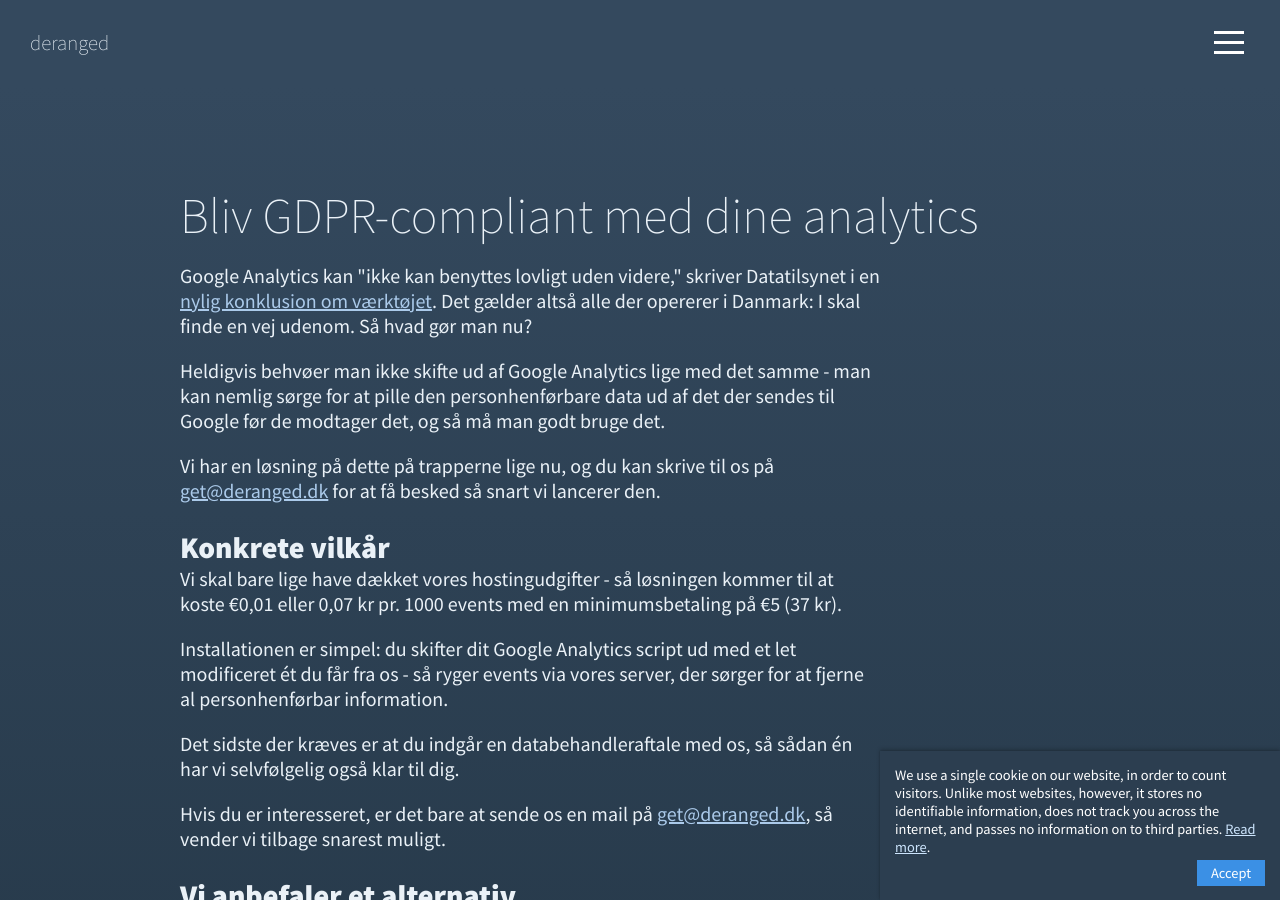
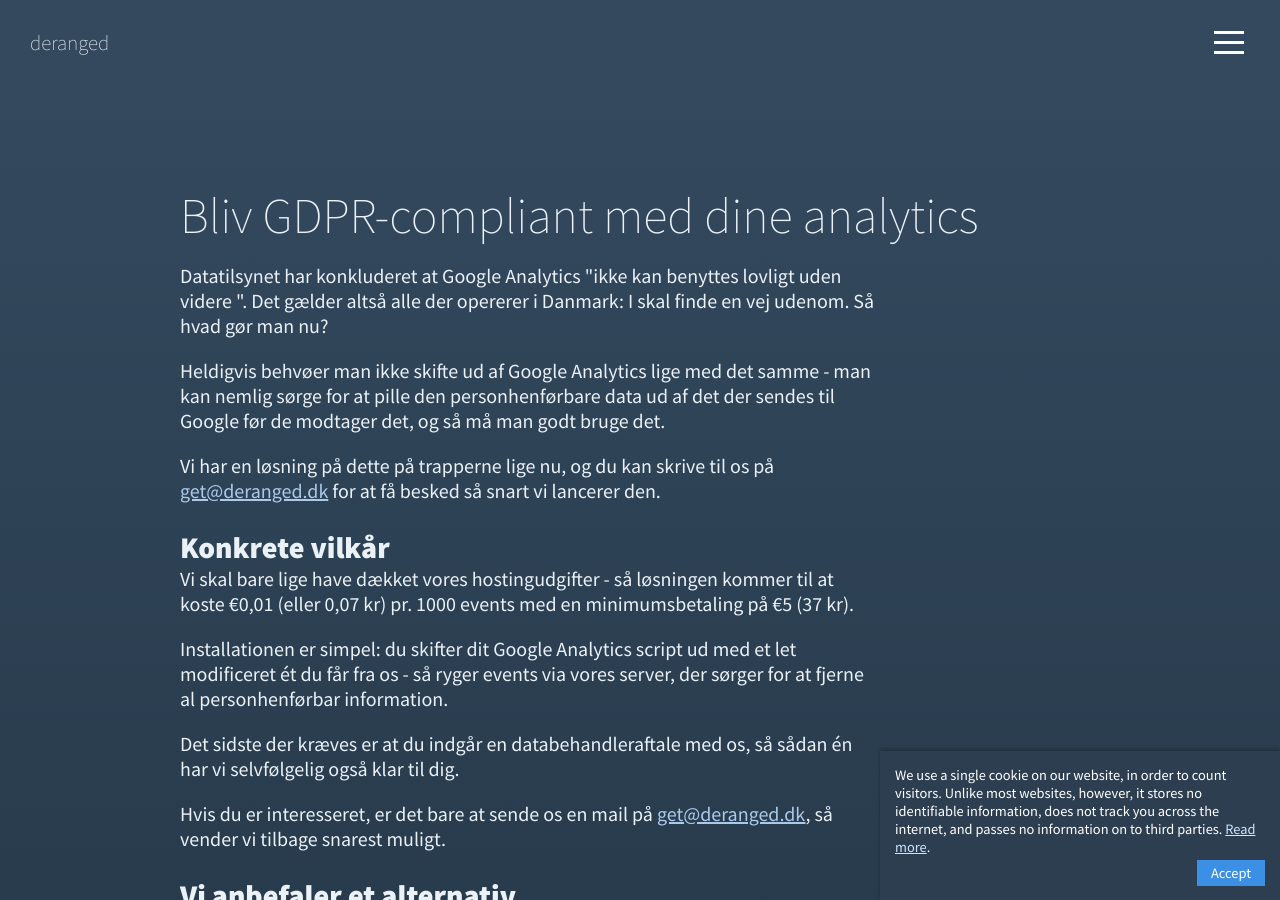
Before and after one commit to derangeddk/deranged.dk, a Jekyll site: the page built from fix-google-analytics/index.html, in a window 1280 px wide and 900 px high. Built offline with Jekyll 4.4.1, drawn with Linux system fonts in a browser that asks for light colours.

Commit message:
Language fixes and notes

```diff
--- a/fix-google-analytics/index.html
+++ b/fix-google-analytics/index.html
@@ -52,7 +52,7 @@
 <main>
     <h1>Bliv GDPR-compliant med dine analytics</h1>
     <p>
-        Google Analytics kan "ikke kan benyttes lovligt uden videre," skriver Datatilsynet i en <a href="https://www.datatilsynet.dk/presse-og-nyheder/nyhedsarkiv/2022/sep/brug-af-google-analytics-til-webstatistik" target="_blank" rel="noopener">nylig konklusion om værktøjet</a>. Det gælder altså alle der opererer i Danmark: I skal finde en vej udenom. Så hvad gør man nu?
+        <a href="https://www.datatilsynet.dk/presse-og-nyheder/nyhedsarkiv/2022/sep/brug-af-google-analytics-til-webstatistik" target="_blank" rel="noopener"></a>Datatilsynet har konkluderet</a> at Google Analytics "ikke kan benyttes lovligt uden videre ". Det gælder altså alle der opererer i Danmark: I skal finde en vej udenom. Så hvad gør man nu?
     </p>
     <p>
         Heldigvis behvøer man ikke skifte ud af Google Analytics lige med det samme - man kan nemlig sørge for at pille den personhenførbare data ud af det der sendes til Google før de modtager det, og så må man godt bruge det.
@@ -63,7 +63,7 @@
 
     <h2>Konkrete vilkår</h2>
     <p>
-        Vi skal bare lige have dækket vores hostingudgifter - så løsningen kommer til at koste €0,01 eller 0,07 kr pr. 1000 events med en minimumsbetaling på €5 (37 kr).
+        Vi skal bare lige have dækket vores hostingudgifter - så løsningen kommer til at koste €0,01 (eller 0,07 kr) pr. 1000 events med en minimumsbetaling på €5 (37 kr).
     </p>
     <p>
         Installationen er simpel: du skifter dit Google Analytics script ud med et let modificeret ét du får fra os - så ryger events via vores server, der sørger for at fjerne al personhenførbar information.
```
Also changed, not shown: other parts of fix-google-analytics/index.html (+1 -0 lines).
